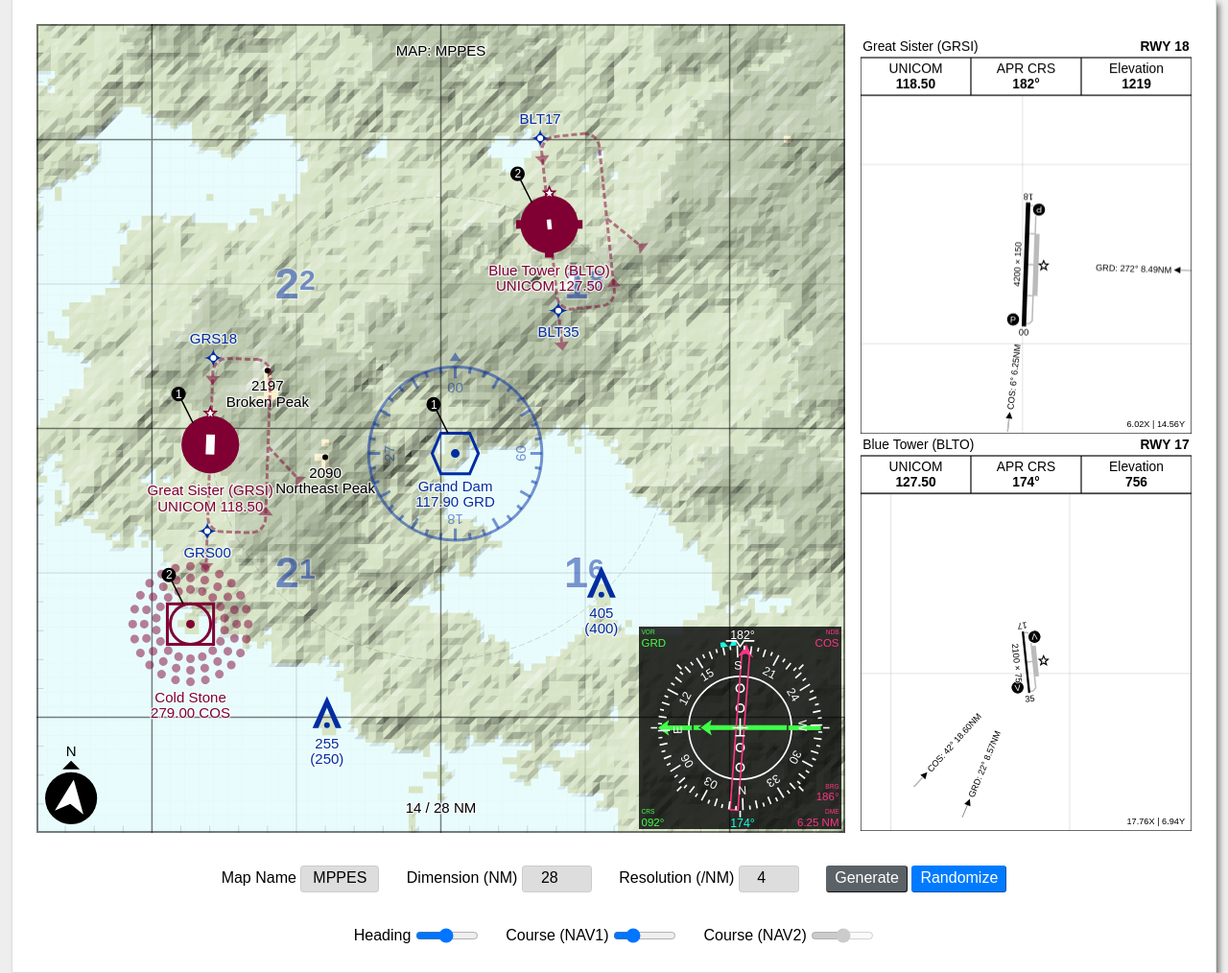
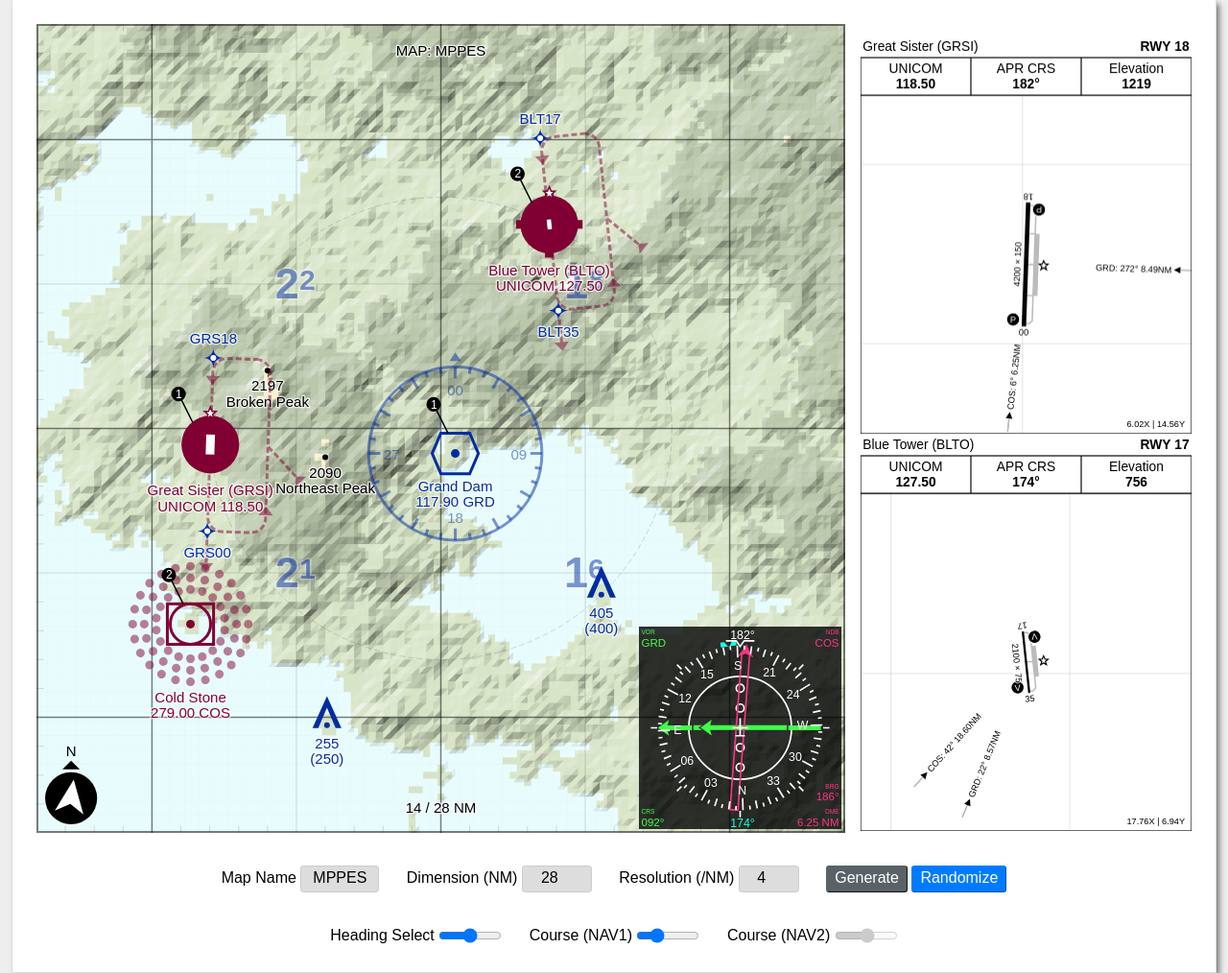
Before and after one commit to fboes/par-avion-map, a website with bundled scripts: page dist/index.html in a window 1280 px wide. Shown: the top 1014 px of the page at 96% size. Built offline with nearby package versions, Linux system fonts and the light colour scheme.

Commit message:
Adjust VOR / HSI labels

```diff
--- a/src/Canvas/CanvasHsi.ts
+++ b/src/Canvas/CanvasHsi.ts
@@ -198,6 +198,7 @@ export default class CanvasHsi {
         length += 5;
       }
       if (i % 30 === 0) {
+        const rotText = this.hsi.heading.degree - i;
         length += 5;
         let text;
         switch (i) {
@@ -208,7 +209,9 @@ export default class CanvasHsi {
           default: text = (i / 10).toFixed().padStart(2, '0'); break;
         }
 
+        t.rotate(0, ring + 25, rotText);
         t.text(0, ring + 15 + length, text);
+        t.rotate(0, ring + 25, -rotText);
       }
       t.line(0, ring, 0, ring + length).stroke();
       t.rotate(0, 0, 5);
--- a/src/Canvas/CanvasMap.ts
+++ b/src/Canvas/CanvasMap.ts
@@ -529,10 +529,13 @@ export default class CanvasMap {
     ]).fill();
     t.circle(0, 0, 3).stroke();
 
+    const centerDegRot = -2.2;
     for (let i = 0; i < 360; i += 10) {
       t.line(0, 3, 0, i % 30 === 0 ? 2.6 : 2.8).stroke();
       if (i % 90 === 0) {
-        t.text(0, -2.1, (i / 10).toFixed().padStart(2, '0'));
+        t.rotate(0, centerDegRot, -i);
+        t.text(0, centerDegRot + 0.2, (i / 10).toFixed().padStart(2, '0'));
+        t.rotate(0, centerDegRot, i);
       }
       t.rotate(0, 0, 10);
     }
```
Also changed, not shown: dist/index.html, dist/js/Canvas/CanvasHsi.js, dist/js/Canvas/CanvasMap.js.
